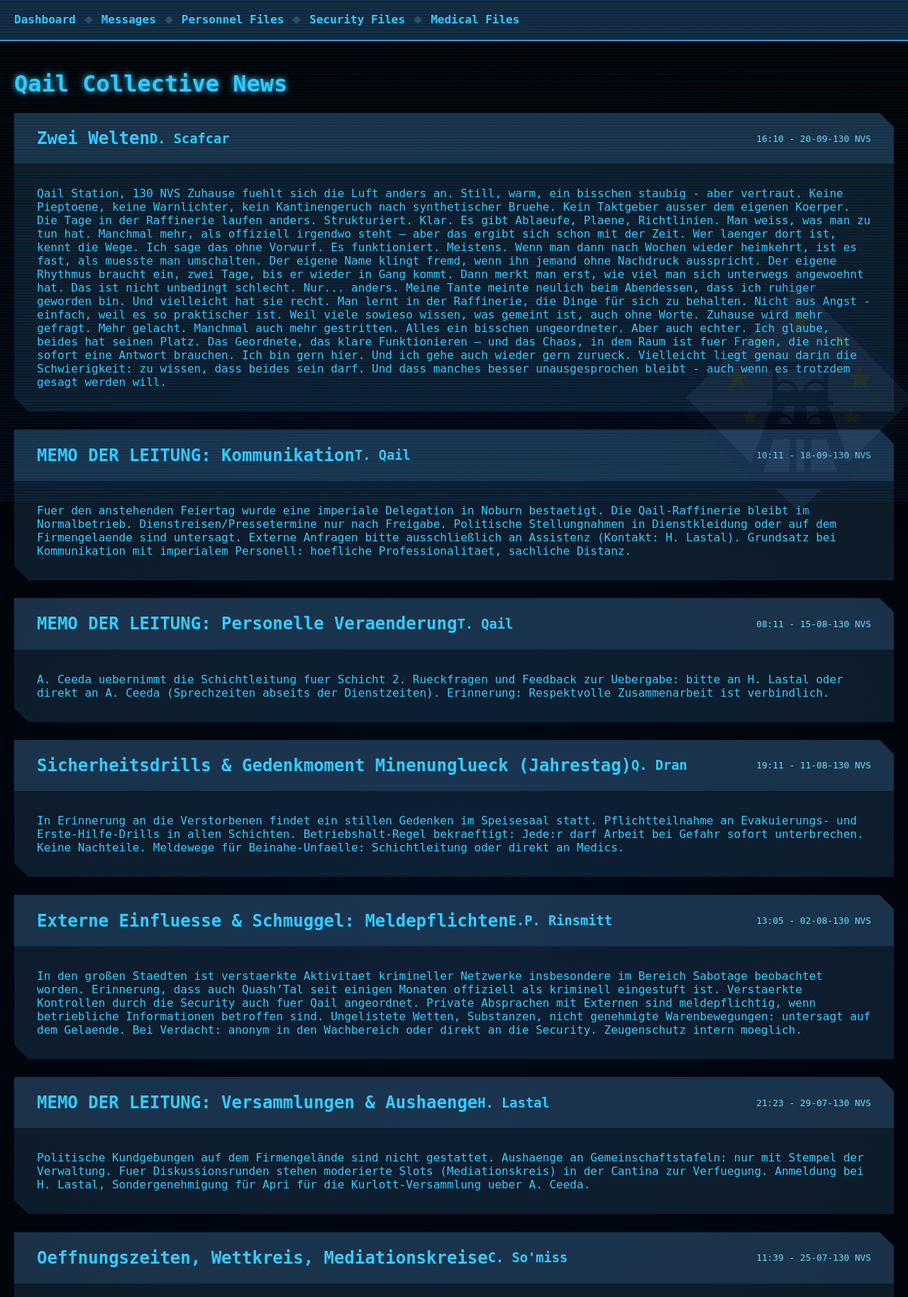
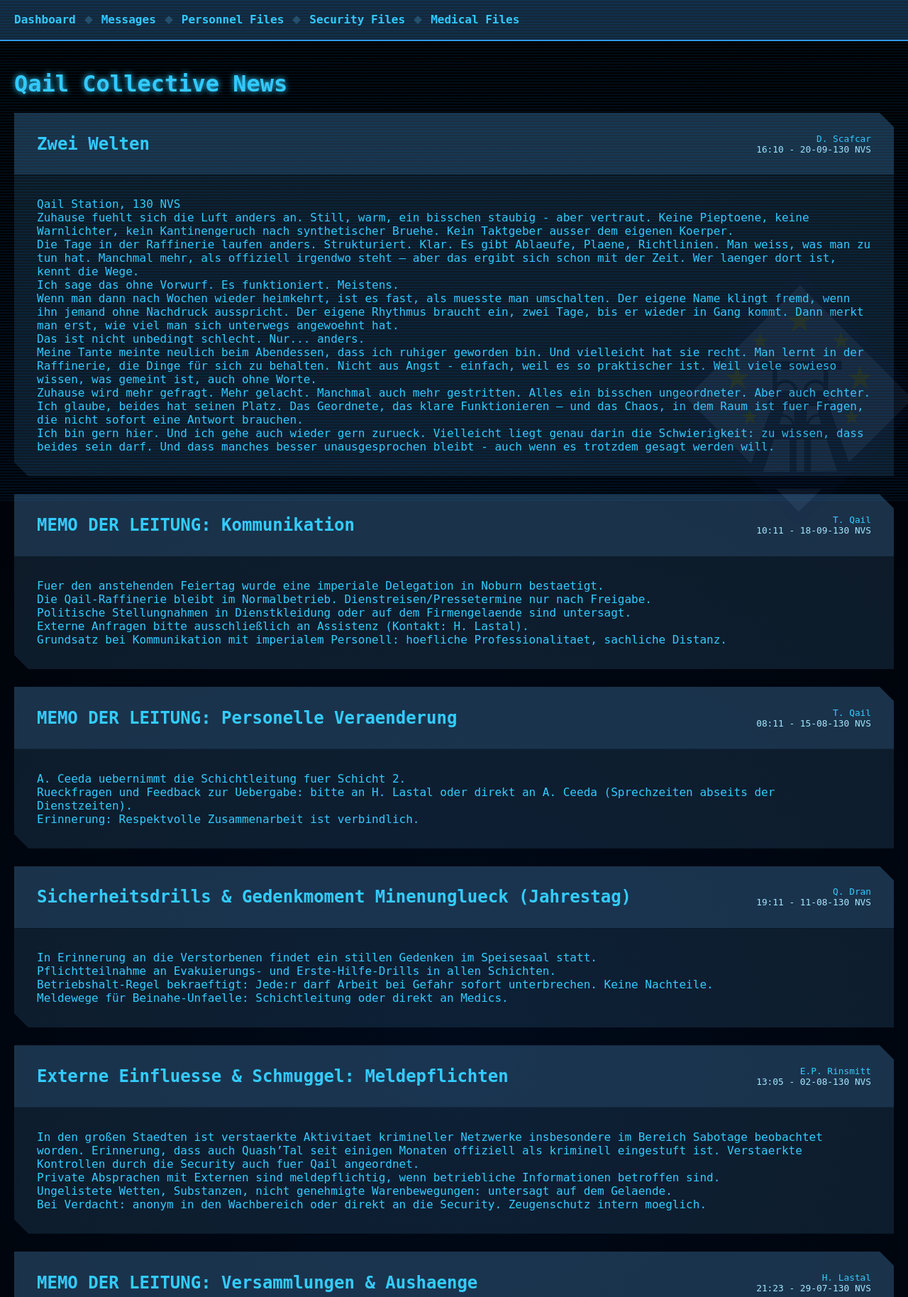
Before and after one commit to hal3141/qail-collective-hub, a Flask app: page /dashboard in a window 1280 px wide. Shown: the part 92-1920 px from the top of the page at 71% size. Run offline with Flask 3, Linux system fonts and the light colour scheme; the visitor is signed in with stand-in values (Sample User, id 1); some web fonts are replaced.

Commit message:
added line break and news author style

```diff
--- a/static/css/style.css
+++ b/static/css/style.css
@@ -295,19 +295,27 @@ button:hover {
 
 .news-item-header .timestamp {
   margin-left: auto;
-  display: flex;
-  align-items: center;
   margin-bottom: 1em;
+  text-align: right;
 }
 
 
 .news-item-content p {
   margin: 0;
+  white-space: pre-wrap;
+}
+
+.news-item-author {
+  color: #33ccff;
 }
 
 .timestamp {
+  color: #a3e7ff;
   font-size: 0.8em;
-  color: #66e0ff;
+}
+
+.timestamp span {
+  display: block;
 }
 
 /* Chat list */
@@ -375,6 +383,7 @@ button:hover {
 .chat-bubble-content p {
   margin: 0;
   padding: 1em;
+  white-space: pre-wrap;
 }
 
 .chat-bubble-header {
@@ -437,6 +446,7 @@ form {
 .file-table {
   width: 100%;
   border-collapse: collapse;
+  white-space: pre-wrap;
 }
 
 .file-table td {
--- a/templates/dashboard.html
+++ b/templates/dashboard.html
@@ -22,8 +22,7 @@
             <div class="news-item scifi-container">
               <div class="news-item-header scifi-container-header">
                 <h2>{{ item.title }}</h2>
-                  <h3>{{ item.author }}</h3>
-                <p class="timestamp">{{ item.timestamp }}</p>
+                <p class="timestamp"><span class="news-item-author">{{ item.author }}</span><span>{{ item.timestamp }}</span></p>
               </div>
               <div class="news-item-content scifi-container-content">
                 <p class="">{{ item.content }}</p>
```
